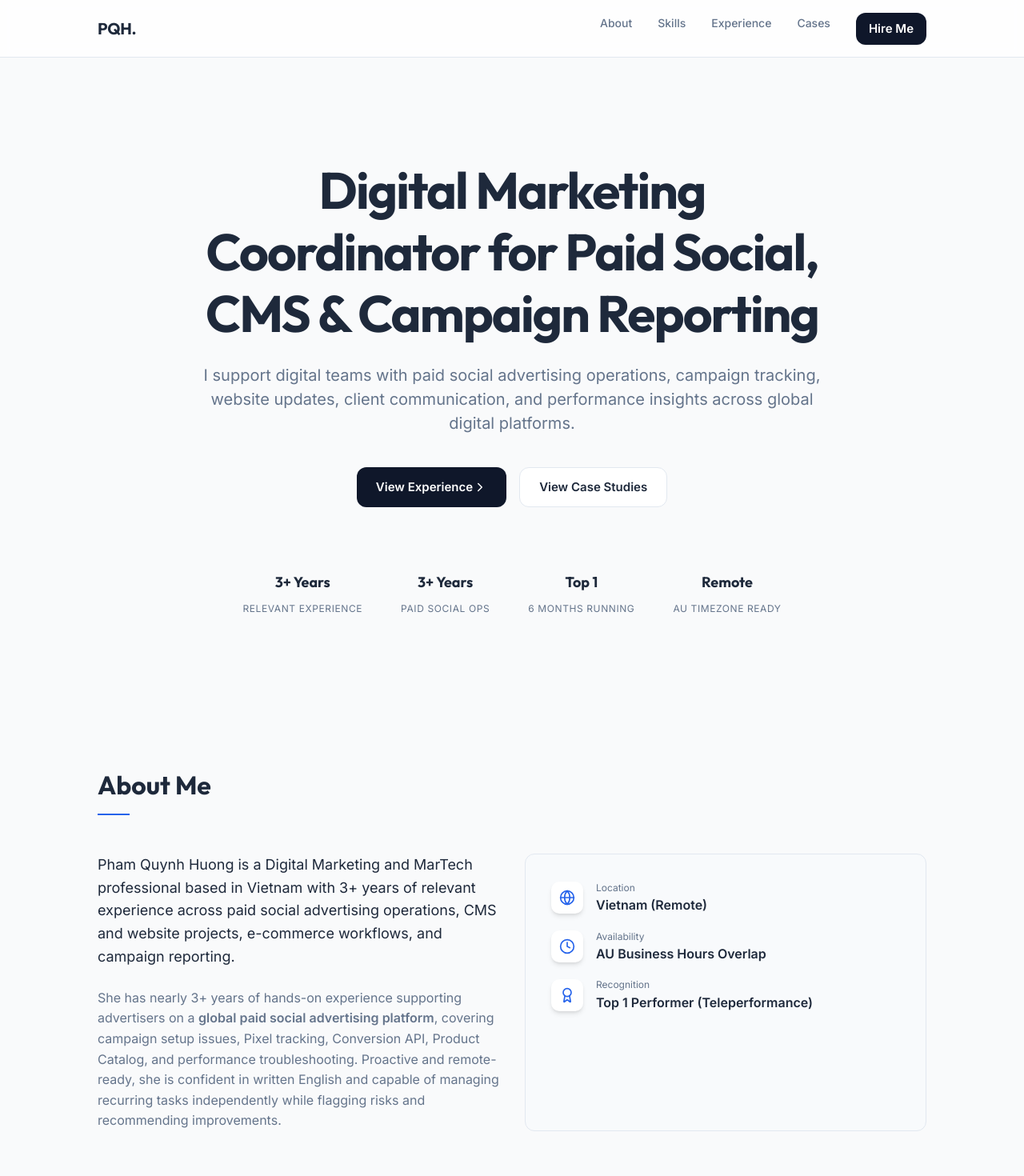
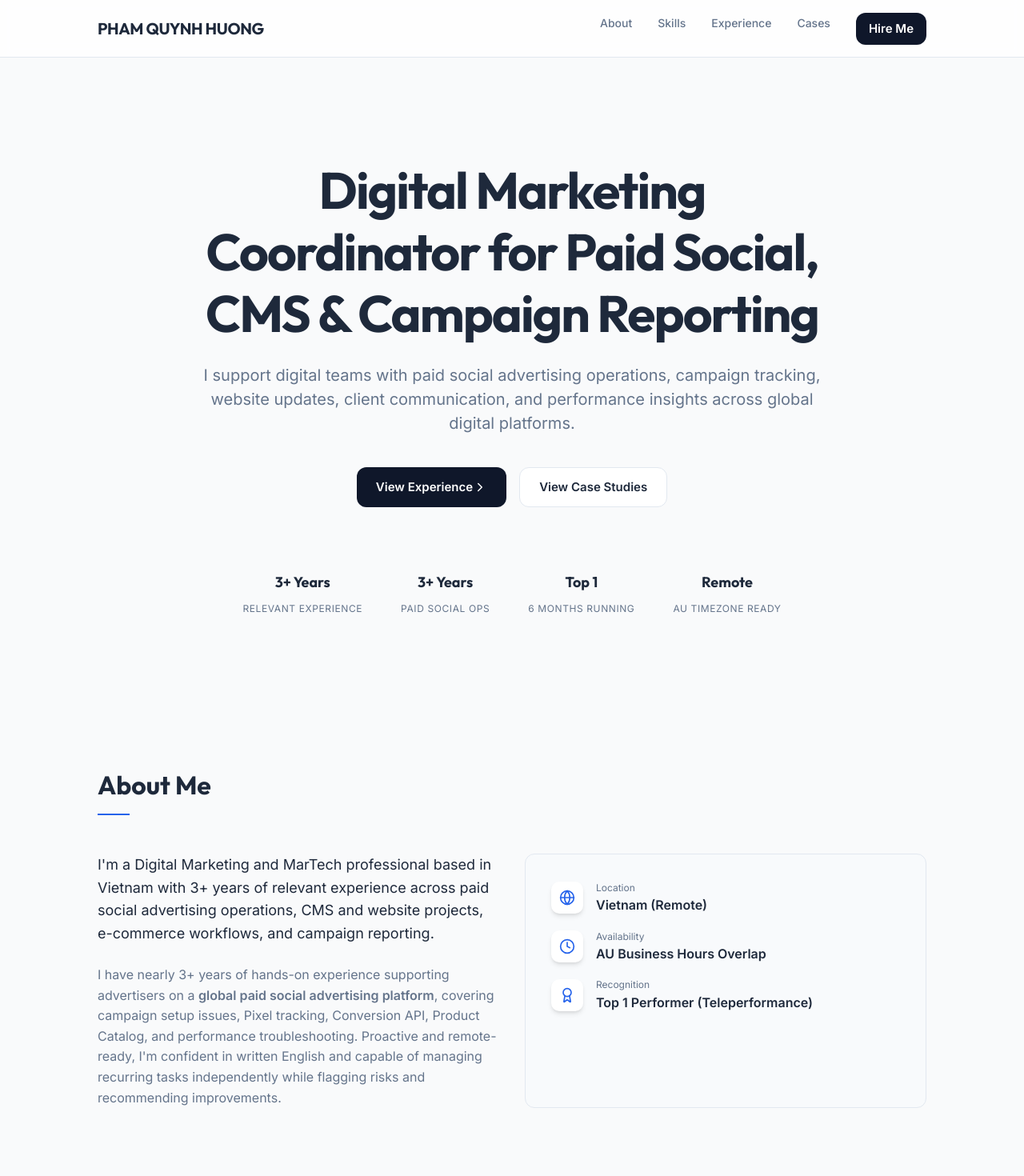
Before and after one commit to quynhhuong-creator/digital-marketing-portfolio, a React (Vite) app: page / in a window 1280 px wide. Shown: the top 1470 px of the page at 80% size. Built offline with nearby package versions, Linux system fonts and the light colour scheme.

Commit message:
Update App.tsx

```diff
--- a/src/App.tsx
+++ b/src/App.tsx
@@ -46,7 +46,7 @@ export default function App() {
     <div className="portfolio">
       <header>
         <div className="container">
-          <div className="logo">PQH.</div>
+          <div className="logo">PHAM QUYNH HUONG</div>
           <nav>
             <ul>
               <li><a href="#about">About</a></li>
@@ -108,11 +108,11 @@ export default function App() {
             <div className="grid-2">
               <div className="about-text">
                 <p style={{ fontSize: '1.125rem', marginBottom: '1.5rem' }}>
-                  Pham Quynh Huong is a Digital Marketing and MarTech professional based in Vietnam with 3+ years of relevant experience across paid social advertising operations, CMS and website projects, e-commerce workflows, and campaign reporting.
+                  I'm a Digital Marketing and MarTech professional based in Vietnam with 3+ years of relevant experience across paid social advertising operations, CMS and website projects, e-commerce workflows, and campaign reporting.
                 </p>
                 <p style={{ color: 'var(--text-muted)' }}>
-                  She has nearly 3+ years of hands-on experience supporting advertisers on a <strong>global paid social advertising platform</strong>, covering campaign setup issues, Pixel tracking, Conversion API, Product Catalog, and performance troubleshooting.
-                  Proactive and remote-ready, she is confident in written English and capable of managing recurring tasks independently while flagging risks and recommending improvements.
+                  I have nearly 3+ years of hands-on experience supporting advertisers on a <strong>global paid social advertising platform</strong>, covering campaign setup issues, Pixel tracking, Conversion API, Product Catalog, and performance troubleshooting.
+                  Proactive and remote-ready, I'm confident in written English and capable of managing recurring tasks independently while flagging risks and recommending improvements.
                 </p>
               </div>
               <div className="about-stats card" style={{ background: '#f8fafc' }}>
```
